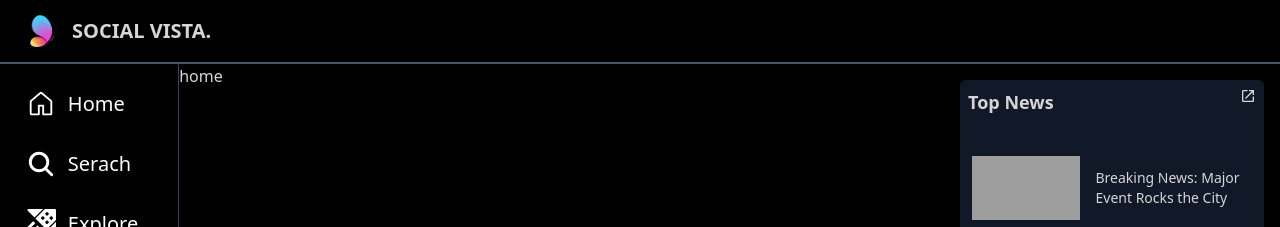
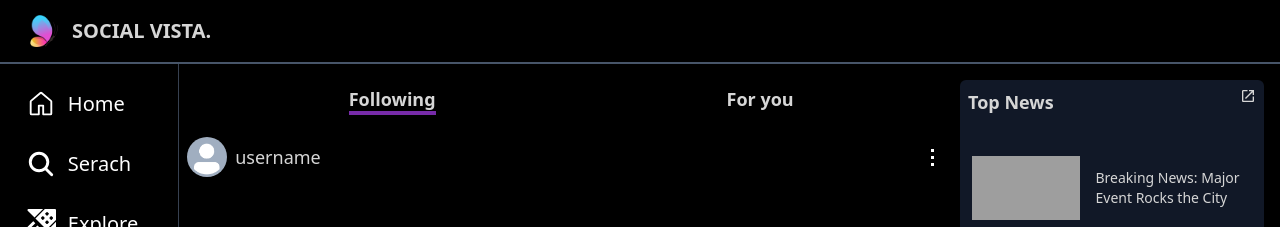
Before and after one commit to bharathan01/SocialVista, a React (Vite) app in the folder frontend/: page / in a window 1280 px wide. Shown: the top 227 px of the page. Built offline with nearby package versions, Linux system fonts and the light colour scheme; grey boxes are pictures that could not be loaded.

Commit message:
Home page

```diff
--- /dev/null
+++ b/frontend/src/components/shared/posts/Post.jsx
@@ -0,0 +1,30 @@
+import React from "react";
+
+import profileImage from "../../../../public/images/avatar-placeholder.png";
+function Post() {
+  return (
+    <div className="flex flex-row w-full justify-center">
+      <div className="w-full">
+        <div className="flex justify-between">
+          <div className="flex gap-2 items-center">
+            <div className="flex justify-center items-center rounded-full w-[40px] h-[40px]">
+              <img src={profileImage} alt="" />
+            </div>
+            <div className="text-lg">username</div>
+          </div>
+          <div>
+            <div className="flex flex-col justify-center items-center w-[40px] h-[40px] rounded-sm hover:cursor-pointer hover:bg-gray-900 p-1 gap-1">
+                <span className="w-[3px] h-[3px] bg-white"></span>
+                <span className="w-[3px] h-[3px] bg-white"></span>
+                <span className="w-[3px] h-[3px] bg-white"></span>
+            </div>
+          </div>
+        </div>
+        <div></div>
+        <div></div>
+      </div>
+    </div>
+  );
+}
+
+export default Post;
--- /dev/null
+++ b/frontend/src/pages/following/Follow.jsx
@@ -0,0 +1,12 @@
+import React from 'react'
+import Post from '../../components/shared/posts/Post'
+
+function Following() {
+  return (
+    <div>
+        <Post/>
+    </div>
+  )
+}
+
+export default Following
--- /dev/null
+++ b/frontend/src/pages/foryou/Foryou.jsx
@@ -0,0 +1,12 @@
+import React from 'react'
+import Post from '../../components/shared/posts/Post'
+
+function Foryou() {
+  return (
+    <div>
+        <Post/>
+    </div>
+  )
+}
+
+export default Foryou
--- a/frontend/src/pages/home/Home.jsx
+++ b/frontend/src/pages/home/Home.jsx
@@ -1,9 +1,44 @@
-import React from 'react'
+import React, { useState } from "react";
+import Post from "../../components/shared/posts/Post";
+import Following from "../following/Follow";
+import Foryou from "../foryou/Foryou";
 
 function Home() {
+  const [changePage, setChangePage] = useState("following");
+  console.log(changePage);
+
   return (
-    <div className="w-full  min-h-screen overflow-y-auto">home</div>
-  )
+    <div className="w-full min-h-screen overflow-y-auto p-2">
+      <div className="flex justify-around items-center p-4 fixed top-[65px] bg-black xl:w-[60%] md:w-[49%] w-[80%]">
+        <div
+          className="hover:cursor-pointer p-1"
+          onClick={() => setChangePage("following")}
+        >
+          <span
+            className={`font-semibold text-lg ${
+              changePage === "following" ? "border-b-4 border-[#772ba9]" : ""
+            }`}
+          >
+            Following
+          </span>
+        </div>
+        <div
+          className="hover:cursor-pointer p-1"
+          onClick={() => setChangePage("foryou")}
+        >
+          <span
+            className={`font-semibold text-lg ${
+              changePage === "foryou" ? "border-b-4 border-[#772ba9]" : ""
+            }`}
+          >
+            For you
+          </span>
+        </div>
+      </div>
+      <div className="mt-[65px]">
+        {changePage === "following" ? <Following /> : <Foryou />}
+      </div>
+    </div>
+  );
 }
-
-export default Home
+export default Home;
--- /dev/null
+++ b/frontend/src/utils/demoData/db.js
@@ -0,0 +1,116 @@
+export const POSTS = [
+	{
+		_id: "1",
+		text: "Let's build a fullstack WhatsApp clone with NEXT.JS 14 😍",
+		img: "/posts/post1.png",
+		user: {
+			username: "johndoe",
+			profileImg: "/avatars/boy1.png",
+			fullName: "John Doe",
+		},
+		comments: [
+			{
+				_id: "1",
+				text: "Nice Tutorial",
+				user: {
+					username: "janedoe",
+					profileImg: "/avatars/girl1.png",
+					fullName: "Jane Doe",
+				},
+			},
+		],
+		likes: ["6658s891", "6658s892", "6658s893", "6658s894"],
+	},
+	{
+		_id: "2",
+		text: "How you guys doing? 😊",
+		user: {
+			username: "johndoe",
+			profileImg: "/avatars/boy2.png",
+			fullName: "John Doe",
+		},
+		comments: [
+			{
+				_id: "1",
+				text: "Nice Tutorial",
+				user: {
+					username: "janedoe",
+					profileImg: "/avatars/girl2.png",
+					fullName: "Jane Doe",
+				},
+			},
+		],
+		likes: ["6658s891", "6658s892", "6658s893", "6658s894"],
+	},
+	{
+		_id: "3",
+		text: "Astronaut in a room of drawers, generated by Midjourney. 🚀",
+		img: "/posts/post2.png",
+		user: {
+			username: "johndoe",
+			profileImg: "/avatars/boy3.png",
+			fullName: "John Doe",
+		},
+		comments: [],
+		likes: ["6658s891", "6658s892", "6658s893", "6658s894", "6658s895", "6658s896"],
+	},
+	{
+		_id: "4",
+		text: "I'm learning GO this week. Any tips? 🤔",
+		img: "/posts/post3.png",
+		user: {
+			username: "johndoe",
+			profileImg: "/avatars/boy3.png",
+			fullName: "John Doe",
+		},
+		comments: [
+			{
+				_id: "1",
+				text: "Nice Tutorial",
+				user: {
+					username: "janedoe",
+					profileImg: "/avatars/girl3.png",
+					fullName: "Jane Doe",
+				},
+			},
+		],
+		likes: [
+			"6658s891",
+			"6658s892",
+			"6658s893",
+			"6658s894",
+			"6658s895",
+			"6658s896",
+			"6658s897",
+			"6658s898",
+			"6658s899",
+		],
+	},
+];
+
+export const USERS_FOR_RIGHT_PANEL = [
+	{
+		_id: "1",
+		fullName: "John Doe",
+		username: "johndoe",
+		profileImg: "/avatars/boy2.png",
+	},
+	{
+		_id: "2",
+		fullName: "Jane Doe",
+		username: "janedoe",
+		profileImg: "/avatars/girl1.png",
+	},
+	{
+		_id: "3",
+		fullName: "Bob Doe",
+		username: "bobdoe",
+		profileImg: "/avatars/boy3.png",
+	},
+	{
+		_id: "4",
+		fullName: "Daisy Doe",
+		username: "daisydoe",
+		profileImg: "/avatars/girl2.png",
+	},
+];
```
Also changed, not shown: frontend/src/components/shared/posts/comments.jsx (added).
